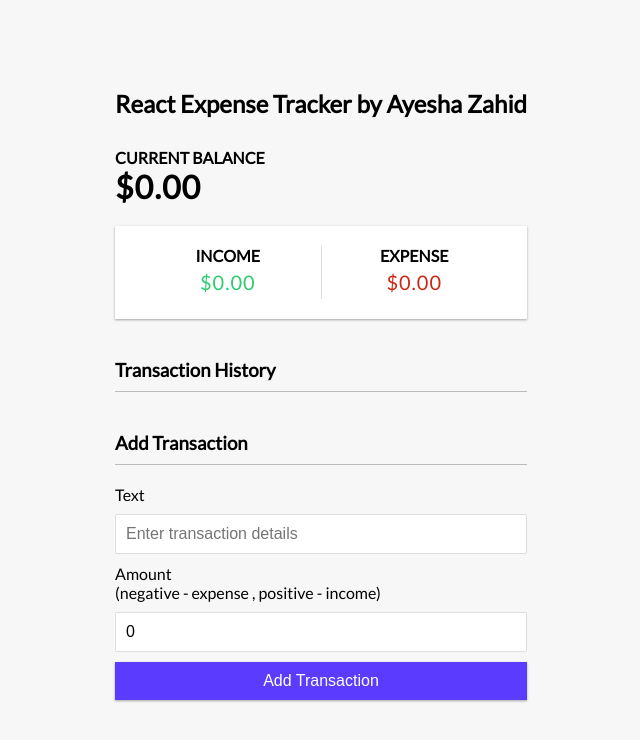
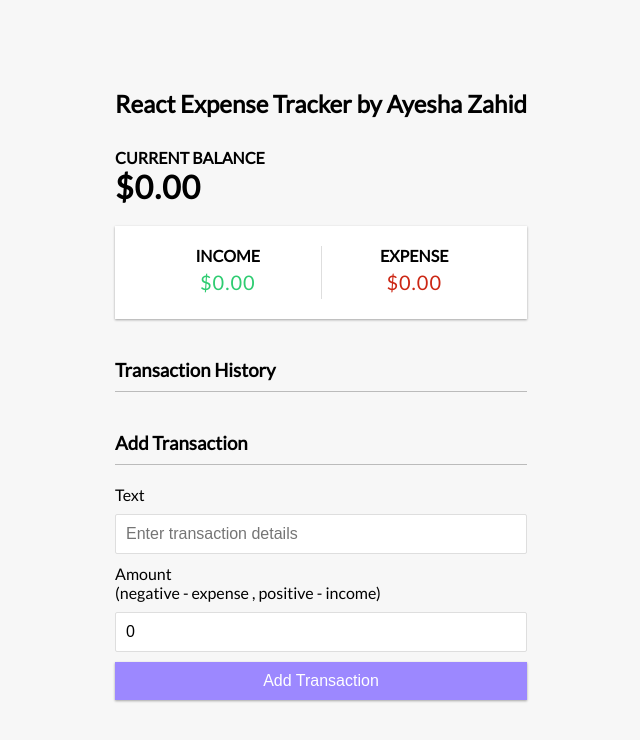
Before and after one commit to AishaZahid21/Expense_tracker, a React (Create React App) app: page / in a window 1280 px wide. Shown: the top 740 px of the page, without its empty margins (319-959 px from the left). Built offline with nearby package versions, Linux system fonts and the light colour scheme.

Commit message:
again commit

```diff
--- a/src/App.css
+++ b/src/App.css
@@ -89,7 +89,7 @@ input[type='number'] {
 
 .btn {
   cursor: pointer;
-  background-color: #5b3bfd;
+  background-color: #9c88ff;
   box-shadow: var(--box-shadow);
   color: #fff;
   border: 0;
```
